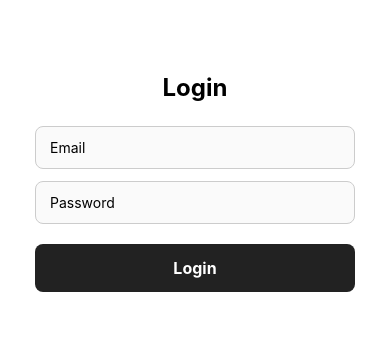
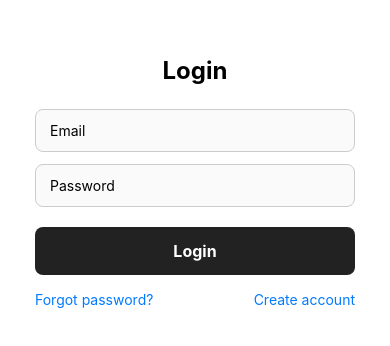
Before and after one commit to ru70129/Mobile-Application, a React Native app: screen /Login in a window 390 px wide. Shown: the part 240-586 px from the top of the page. Built offline with nearby package versions, Linux system fonts and the light colour scheme.

Commit message:
Implement authentication module with MVVM

```diff
--- /dev/null
+++ b/src/models/User.js
@@ -0,0 +1,17 @@
+export default class User {
+  constructor({ id, name, email }) {
+    this.id = id;
+    this.name = name;
+    this.email = email;
+  }
+
+  static fromEmail(email) {
+    const normalizedEmail = typeof email === 'string' ? email.trim().toLowerCase() : '';
+    const localPart = normalizedEmail.split('@')[0] || 'User';
+    return new User({
+      id: normalizedEmail,
+      name: localPart.charAt(0).toUpperCase() + localPart.slice(1),
+      email: normalizedEmail,
+    });
+  }
+}
--- a/src/navigation/index.js
+++ b/src/navigation/index.js
@@ -3,7 +3,7 @@ import { NavigationContainer } from '@react-navigation/native';
 import { createNativeStackNavigator } from '@react-navigation/native-stack';
 import { createBottomTabNavigator } from '@react-navigation/bottom-tabs';
 import { useAuthStore } from '../store/authStore';
-import { LoginScreen, SignupScreen } from '../screens/auth';
+import { LoginScreen, SignupScreen, ForgotPasswordScreen } from '../screens/auth';
 import { HomeScreen, EventsScreen, BookingsScreen, DashboardScreen } from '../screens/core';
 
 const AuthStack = createNativeStackNavigator();
@@ -14,6 +14,7 @@ function AuthNavigator() {
     <AuthStack.Navigator screenOptions={{ headerShown: false }}>
       <AuthStack.Screen name="Login" component={LoginScreen} />
       <AuthStack.Screen name="Signup" component={SignupScreen} />
+      <AuthStack.Screen name="ForgotPassword" component={ForgotPasswordScreen} />
     </AuthStack.Navigator>
   );
 }
--- a/src/screens/auth/ForgotPasswordScreen.js
+++ b/src/screens/auth/ForgotPasswordScreen.js
@@ -1,8 +1,23 @@
 import React, { useState } from 'react';
 import { View, Text, TextInput, TouchableOpacity, StyleSheet } from 'react-native';
+import { useAuthViewModel } from '../../viewmodels';
 
-export default function ForgotPasswordScreen() {
+export default function ForgotPasswordScreen({ navigation }) {
   const [email, setEmail] = useState('');
+  const { handleForgotPassword, loading, error, infoMessage, clearMessages } = useAuthViewModel();
+
+  const onResetPress = async () => {
+    try {
+      await handleForgotPassword(email);
+    } catch (_) {
+      // Error state is handled inside the view model
+    }
+  };
+
+  const handleEmailChange = (value) => {
+    clearMessages();
+    setEmail(value);
+  };
 
   return (
     <View style={styles.container}>
@@ -11,12 +26,21 @@ export default function ForgotPasswordScreen() {
         style={styles.input}
         placeholder="Email"
         value={email}
-        onChangeText={setEmail}
+        onChangeText={handleEmailChange}
         keyboardType="email-address"
         autoCapitalize="none"
       />
-      <TouchableOpacity style={styles.button}>
-        <Text style={styles.buttonText}>Reset Password</Text>
+      {error ? <Text style={styles.error}>{error}</Text> : null}
+      {infoMessage ? <Text style={styles.info}>{infoMessage}</Text> : null}
+      <TouchableOpacity
+        style={[styles.button, loading && styles.buttonDisabled]}
+        onPress={onResetPress}
+        disabled={loading}
+      >
+        <Text style={styles.buttonText}>{loading ? 'Sending...' : 'Reset Password'}</Text>
+      </TouchableOpacity>
+      <TouchableOpacity onPress={() => navigation.navigate('Login')}>
+        <Text style={styles.link}>Back to Login</Text>
       </TouchableOpacity>
     </View>
   );
@@ -55,9 +79,27 @@ const styles = StyleSheet.create({
     alignItems: 'center',
     marginTop: 8,
   },
+  buttonDisabled: {
+    opacity: 0.6,
+  },
   buttonText: {
     color: '#fff',
     fontSize: 16,
     fontWeight: 'bold',
   },
+  error: {
+    color: '#d32f2f',
+    marginBottom: 12,
+    textAlign: 'center',
+  },
+  info: {
+    color: '#2e7d32',
+    marginBottom: 12,
+    textAlign: 'center',
+  },
+  link: {
+    marginTop: 16,
+    color: '#007AFF',
+    fontSize: 14,
+  },
 });
--- a/src/screens/auth/LoginScreen.js
+++ b/src/screens/auth/LoginScreen.js
@@ -2,14 +2,27 @@ import React, { useState } from 'react';
 import { View, Text, TextInput, TouchableOpacity, StyleSheet } from 'react-native';
 import { useAuthViewModel } from '../../viewmodels';
 
-export default function LoginScreen() {
+export default function LoginScreen({ navigation }) {
   const [email, setEmail] = useState('');
   const [password, setPassword] = useState('');
-  const { handleLogin } = useAuthViewModel();
+  const { handleLogin, loading, error, clearMessages } = useAuthViewModel();
 
-  const onLoginPress = () => {
-    // Simple login: set user with email
-    handleLogin({ email, name: 'User' });
+  const onLoginPress = async () => {
+    try {
+      await handleLogin({ email, password });
+    } catch (_) {
+      // Error state is handled inside the view model
+    }
+  };
+
+  const handleEmailChange = (value) => {
+    clearMessages();
+    setEmail(value);
+  };
+
+  const handlePasswordChange = (value) => {
+    clearMessages();
+    setPassword(value);
   };
 
   return (
@@ -19,7 +32,7 @@ export default function LoginScreen() {
         style={styles.input}
         placeholder="Email"
         value={email}
-        onChangeText={setEmail}
+        onChangeText={handleEmailChange}
         keyboardType="email-address"
         autoCapitalize="none"
       />
@@ -27,12 +40,25 @@ export default function LoginScreen() {
         style={styles.input}
         placeholder="Password"
         value={password}
-        onChangeText={setPassword}
+        onChangeText={handlePasswordChange}
         secureTextEntry
       />
-      <TouchableOpacity style={styles.button} onPress={onLoginPress}>
-        <Text style={styles.buttonText}>Login</Text>
+      {error ? <Text style={styles.error}>{error}</Text> : null}
+      <TouchableOpacity
+        style={[styles.button, loading && styles.buttonDisabled]}
+        onPress={onLoginPress}
+        disabled={loading}
+      >
+        <Text style={styles.buttonText}>{loading ? 'Signing in...' : 'Login'}</Text>
       </TouchableOpacity>
+      <View style={styles.linkRow}>
+        <TouchableOpacity onPress={() => navigation.navigate('ForgotPassword')}>
+          <Text style={styles.link}>Forgot password?</Text>
+        </TouchableOpacity>
+        <TouchableOpacity onPress={() => navigation.navigate('Signup')}>
+          <Text style={styles.link}>Create account</Text>
+        </TouchableOpacity>
+      </View>
     </View>
   );
 }
@@ -70,9 +96,28 @@ const styles = StyleSheet.create({
     alignItems: 'center',
     marginTop: 8,
   },
+  buttonDisabled: {
+    opacity: 0.6,
+  },
   buttonText: {
     color: '#fff',
     fontSize: 16,
     fontWeight: 'bold',
   },
+  error: {
+    color: '#d32f2f',
+    marginBottom: 12,
+    textAlign: 'center',
+  },
+  linkRow: {
+    marginTop: 16,
+    flexDirection: 'row',
+    justifyContent: 'space-between',
+    width: '100%',
+    maxWidth: 320,
+  },
+  link: {
+    color: '#007AFF',
+    fontSize: 14,
+  },
 });
--- a/src/screens/auth/SignupScreen.js
+++ b/src/screens/auth/SignupScreen.js
@@ -1,9 +1,29 @@
 import React, { useState } from 'react';
 import { View, Text, TextInput, TouchableOpacity, StyleSheet } from 'react-native';
+import { useAuthViewModel } from '../../viewmodels';
 
-export default function SignupScreen() {
+export default function SignupScreen({ navigation }) {
   const [email, setEmail] = useState('');
   const [password, setPassword] = useState('');
+  const { handleSignup, loading, error, clearMessages } = useAuthViewModel();
+
+  const onSignupPress = async () => {
+    try {
+      await handleSignup({ email, password });
+    } catch (_) {
+      // Error state is handled inside the view model
+    }
+  };
+
+  const handleEmailChange = (value) => {
+    clearMessages();
+    setEmail(value);
+  };
+
+  const handlePasswordChange = (value) => {
+    clearMessages();
+    setPassword(value);
+  };
 
   return (
     <View style={styles.container}>
@@ -12,7 +32,7 @@ export default function SignupScreen() {
         style={styles.input}
         placeholder="Email"
         value={email}
-        onChangeText={setEmail}
+        onChangeText={handleEmailChange}
         keyboardType="email-address"
         autoCapitalize="none"
       />
@@ -20,11 +40,19 @@ export default function SignupScreen() {
         style={styles.input}
         placeholder="Password"
         value={password}
-        onChangeText={setPassword}
+        onChangeText={handlePasswordChange}
         secureTextEntry
       />
-      <TouchableOpacity style={styles.button}>
-        <Text style={styles.buttonText}>Sign Up</Text>
+      {error ? <Text style={styles.error}>{error}</Text> : null}
+      <TouchableOpacity
+        style={[styles.button, loading && styles.buttonDisabled]}
+        onPress={onSignupPress}
+        disabled={loading}
+      >
+        <Text style={styles.buttonText}>{loading ? 'Creating account...' : 'Sign Up'}</Text>
+      </TouchableOpacity>
+      <TouchableOpacity onPress={() => navigation.navigate('Login')}>
+        <Text style={styles.link}>Already have an account? Login</Text>
       </TouchableOpacity>
     </View>
   );
@@ -63,9 +91,22 @@ const styles = StyleSheet.create({
     alignItems: 'center',
     marginTop: 8,
   },
+  buttonDisabled: {
+    opacity: 0.6,
+  },
   buttonText: {
     color: '#fff',
     fontSize: 16,
     fontWeight: 'bold',
   },
+  error: {
+    color: '#d32f2f',
+    marginBottom: 12,
+    textAlign: 'center',
+  },
+  link: {
+    marginTop: 16,
+    color: '#007AFF',
+    fontSize: 14,
+  },
 });
--- a/src/screens/auth/index.js
+++ b/src/screens/auth/index.js
@@ -1,2 +1,3 @@
 export { default as LoginScreen } from './LoginScreen';
 export { default as SignupScreen } from './SignupScreen';
+export { default as ForgotPasswordScreen } from './ForgotPasswordScreen';
--- /dev/null
+++ b/src/services/auth/authService.js
@@ -0,0 +1,91 @@
+import User from '../../models/User';
+
+const EMAIL_REGEX = /^[^\s@]+@[^\s@]+\.[^\s@]+$/;
+const MIN_PASSWORD_LENGTH = 6;
+
+const mockUsers = [
+  {
+    id: '1',
+    name: 'Test User',
+    email: 'test@example.com',
+    password: 'password123',
+  },
+];
+
+const delay = (ms) => new Promise((resolve) => setTimeout(resolve, ms));
+
+export const validateEmail = (email) => {
+  return typeof email === 'string' && EMAIL_REGEX.test(email.trim().toLowerCase());
+};
+
+export const validatePassword = (password) => {
+  return typeof password === 'string' && password.length >= MIN_PASSWORD_LENGTH;
+};
+
+export const login = async ({ email, password }) => {
+  await delay(500);
+
+  if (!validateEmail(email)) {
+    throw new Error('Please enter a valid email address.');
+  }
+
+  if (!validatePassword(password)) {
+    throw new Error(`Password must be at least ${MIN_PASSWORD_LENGTH} characters.`);
+  }
+
+  const normalizedEmail = email.trim().toLowerCase();
+  const existingUser = mockUsers.find((item) => item.email.toLowerCase() === normalizedEmail);
+
+  if (!existingUser || existingUser.password !== password) {
+    throw new Error('Invalid email or password.');
+  }
+
+  return new User({ id: existingUser.id, name: existingUser.name, email: existingUser.email });
+};
+
+export const signup = async ({ email, password }) => {
+  await delay(500);
+
+  if (!validateEmail(email)) {
+    throw new Error('Please enter a valid email address.');
+  }
+
+  if (!validatePassword(password)) {
+    throw new Error(`Password must be at least ${MIN_PASSWORD_LENGTH} characters.`);
+  }
+
+  const normalizedEmail = email.trim().toLowerCase();
+  const existingUser = mockUsers.find((item) => item.email.toLowerCase() === normalizedEmail);
+
+  if (existingUser) {
+    throw new Error('An account with this email already exists.');
+  }
+
+  const newUser = {
+    id: `${Date.now()}`,
+    name: normalizedEmail.split('@')[0].replace(/[^a-zA-Z0-9]/g, '') || 'User',
+    email: normalizedEmail,
+    password,
+  };
+
+  mockUsers.push(newUser);
+
+  return new User({ id: newUser.id, name: newUser.name, email: newUser.email });
+};
+
+export const forgotPassword = async (email) => {
+  await delay(500);
+
+  if (!validateEmail(email)) {
+    throw new Error('Please enter a valid email address.');
+  }
+
+  const normalizedEmail = email.trim().toLowerCase();
+  const existingUser = mockUsers.find((item) => item.email.toLowerCase() === normalizedEmail);
+
+  if (!existingUser) {
+    throw new Error('No account found with that email address.');
+  }
+
+  return { message: 'A password reset link was sent to your email address.' };
+};
--- a/src/services/auth/index.js
+++ b/src/services/auth/index.js
@@ -1,2 +1 @@
-// Authentication service
-// To be implemented with core features
+export * from './authService';
--- a/src/viewmodels/index.js
+++ b/src/viewmodels/index.js
@@ -1,4 +1,4 @@
 // ViewModels for MVVM architecture
-export { useAuthViewModel } from './authViewModel';
+export { useAuthViewModel } from './useAuthViewModel';
 export { useEventViewModel } from './useEventViewModel';
 export { useBookingViewModel } from './useBookingViewModel';
--- /dev/null
+++ b/src/viewmodels/useAuthViewModel.js
@@ -0,0 +1,81 @@
+import { useState } from 'react';
+import { useAuthStore } from '../store/authStore';
+import { login as authLogin, signup as authSignup, forgotPassword as authForgotPassword } from '../services/auth/authService';
+
+export const useAuthViewModel = () => {
+  const { user, login, logout } = useAuthStore();
+  const [loading, setLoading] = useState(false);
+  const [error, setError] = useState(null);
+  const [infoMessage, setInfoMessage] = useState(null);
+
+  const clearMessages = () => {
+    setError(null);
+    setInfoMessage(null);
+  };
+
+  const handleLogin = async ({ email, password }) => {
+    setLoading(true);
+    clearMessages();
+
+    try {
+      const authUser = await authLogin({ email, password });
+      login(authUser);
+      return authUser;
+    } catch (err) {
+      setError(err?.message || 'Login failed.');
+      throw err;
+    } finally {
+      setLoading(false);
+    }
+  };
+
+  const handleSignup = async ({ email, password }) => {
+    setLoading(true);
+    clearMessages();
+
+    try {
+      const authUser = await authSignup({ email, password });
+      login(authUser);
+      return authUser;
+    } catch (err) {
+      setError(err?.message || 'Signup failed.');
+      throw err;
+    } finally {
+      setLoading(false);
+    }
+  };
+
+  const handleForgotPassword = async (email) => {
+    setLoading(true);
+    clearMessages();
+
+    try {
+      const response = await authForgotPassword(email);
+      setInfoMessage(response.message);
+      return response;
+    } catch (err) {
+      setError(err?.message || 'Password reset failed.');
+      throw err;
+    } finally {
+      setLoading(false);
+    }
+  };
+
+  const handleLogout = () => {
+    logout();
+    clearMessages();
+  };
+
+  return {
+    user,
+    loading,
+    error,
+    infoMessage,
+    clearMessages,
+    handleLogin,
+    handleSignup,
+    handleForgotPassword,
+    handleLogout,
+    isAuthenticated: user !== null,
+  };
+};
```
